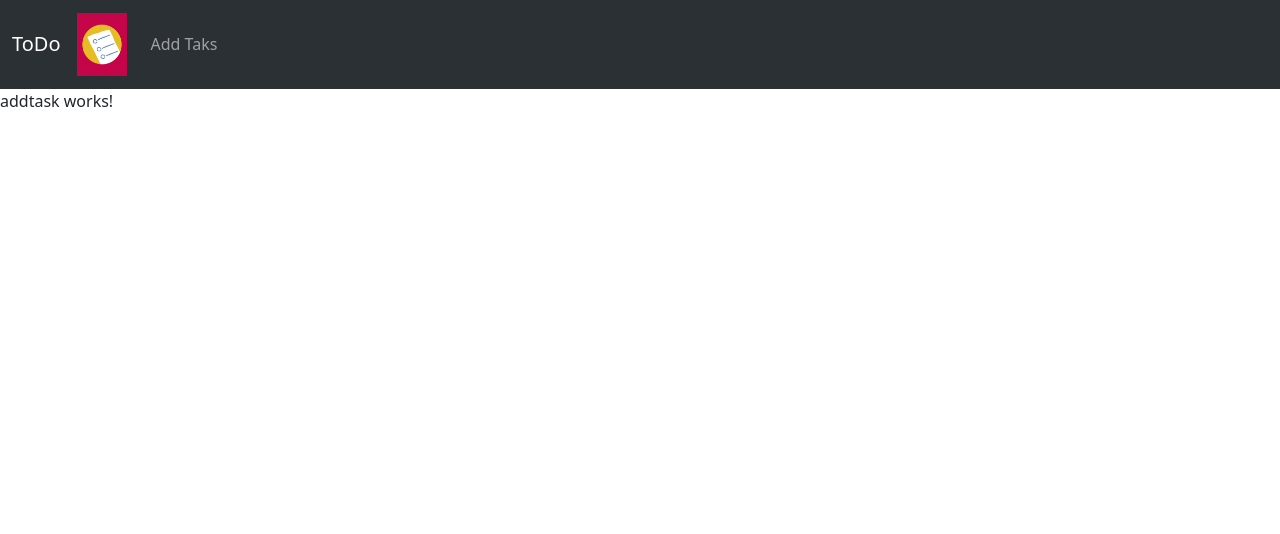
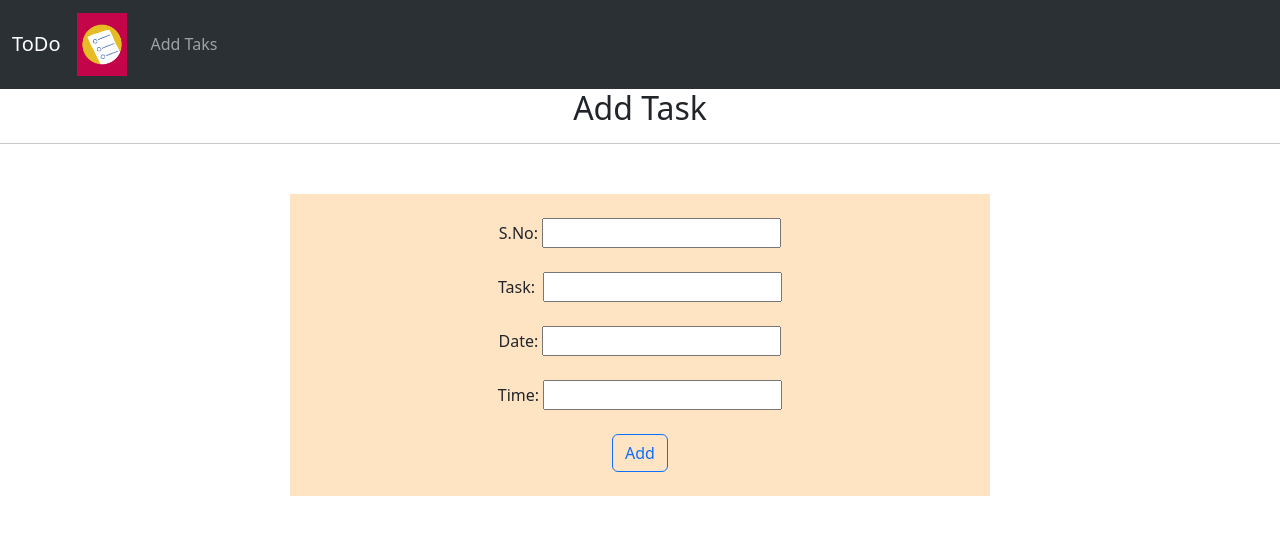
Before and after one commit to Archishmaan74/ToDo-with-mongoose, an Angular app in the folder frontend/: page /addtask in a window 1280 px wide. Shown: the top 534 px of the page. Built offline with nearby package versions, Linux system fonts and the light colour scheme.

Commit message:
designed and binded elements in addtask

```diff
--- a/frontend/src/app/addtask/addtask.component.html
+++ b/frontend/src/app/addtask/addtask.component.html
@@ -1 +1,11 @@
-<p>addtask works!</p>
+<div style="text-align: center;">
+    <h2>Add Task</h2>
+</div><hr>
+<div class="container-fluid" style="width: 700px; text-align: center; margin-top: 50px;background-color:bisque;"><br>
+   S.No: <input type="number" [(ngModel)]="task.sno" required><br><br>
+   Task: <input style="margin-left: 4px;" type="text" [(ngModel)]="task.task" required><br><br>
+   Date: <input type="text" [(ngModel)]="task.date" required><br><br>
+   Time: <input type="text" [(ngModel)]="task.time" required><br><br>
+   <button class="btn btn-outline-primary" (click)="addTask(task)" [routerLink]="['/tasks']">Add</button>
+   <br><br>
+</div>
```
